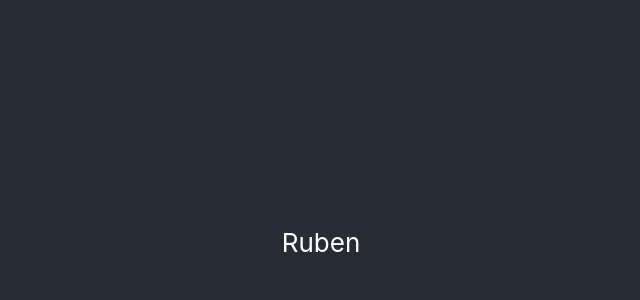
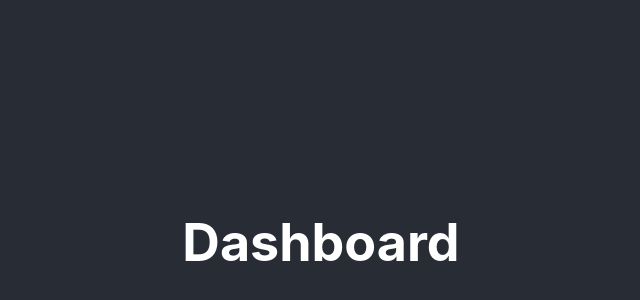
Before and after one commit to Rubenabdias1/dashboard, a React (Create React App) app: page / in a window 1280 px wide. Shown: the part 158-458 px from the top of the page, without its empty margins (319-959 px from the left). Built offline with nearby package versions, Linux system fonts and the light colour scheme.

Commit message:
Add Chartjs and register plugins

```diff
--- a/package.json
+++ b/package.json
@@ -10,7 +10,9 @@
     "@types/node": "^16.7.13",
     "@types/react": "^18.0.0",
     "@types/react-dom": "^18.0.0",
+    "chart.js": "^3.9.1",
     "react": "^18.2.0",
+    "react-chartjs-2": "^4.3.1",
     "react-dom": "^18.2.0",
     "react-router-dom": "^6.4.0",
     "react-scripts": "5.0.1",
--- a/src/App.tsx
+++ b/src/App.tsx
@@ -1,10 +1,13 @@
 import "./App.css";
+import { Chart as ChartJS, ArcElement, Tooltip, Legend } from "chart.js";
+
+ChartJS.register(ArcElement, Tooltip, Legend);
 
 function App() {
   return (
     <div className="App">
       <header className="App-header">
-        <p>Ruben</p>
+        <h1>Dashboard</h1>
       </header>
     </div>
   );
```
Also changed, not shown: 1 other file (tests, documents, lock files or other folders).
